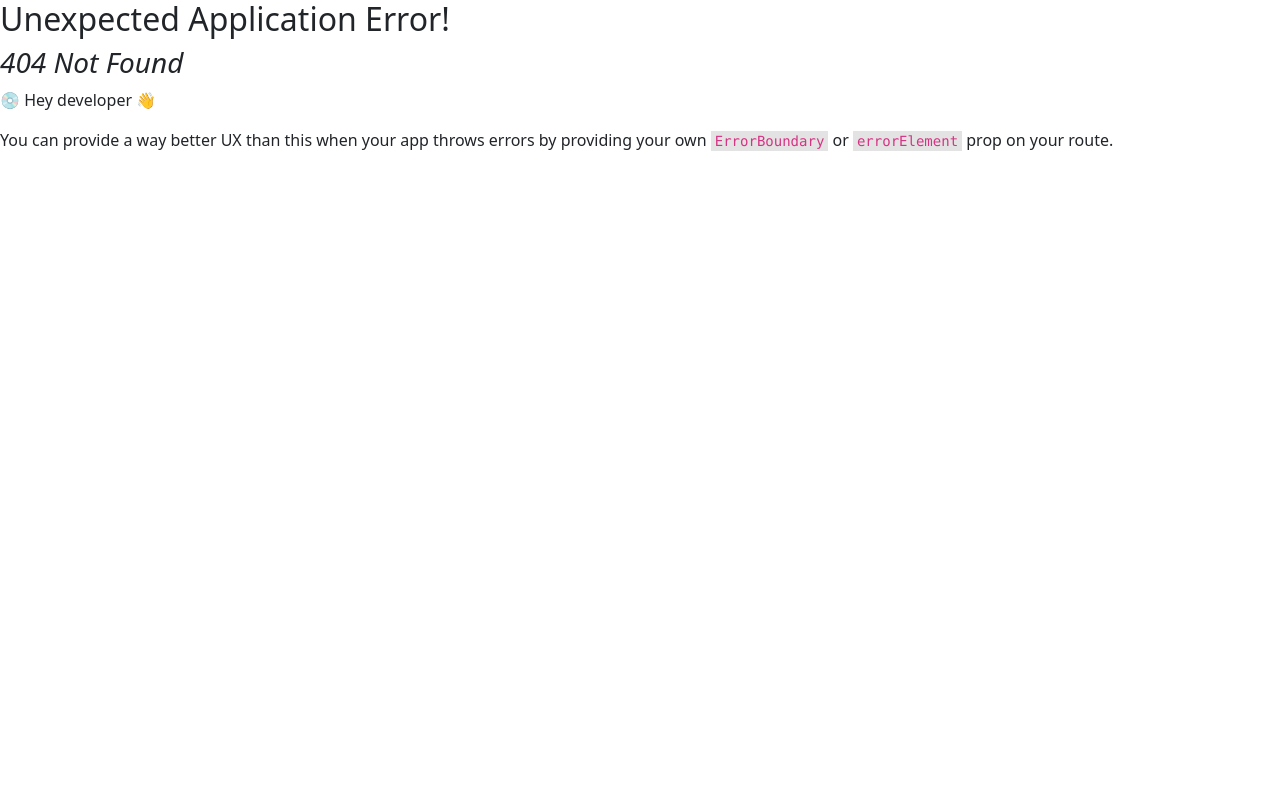
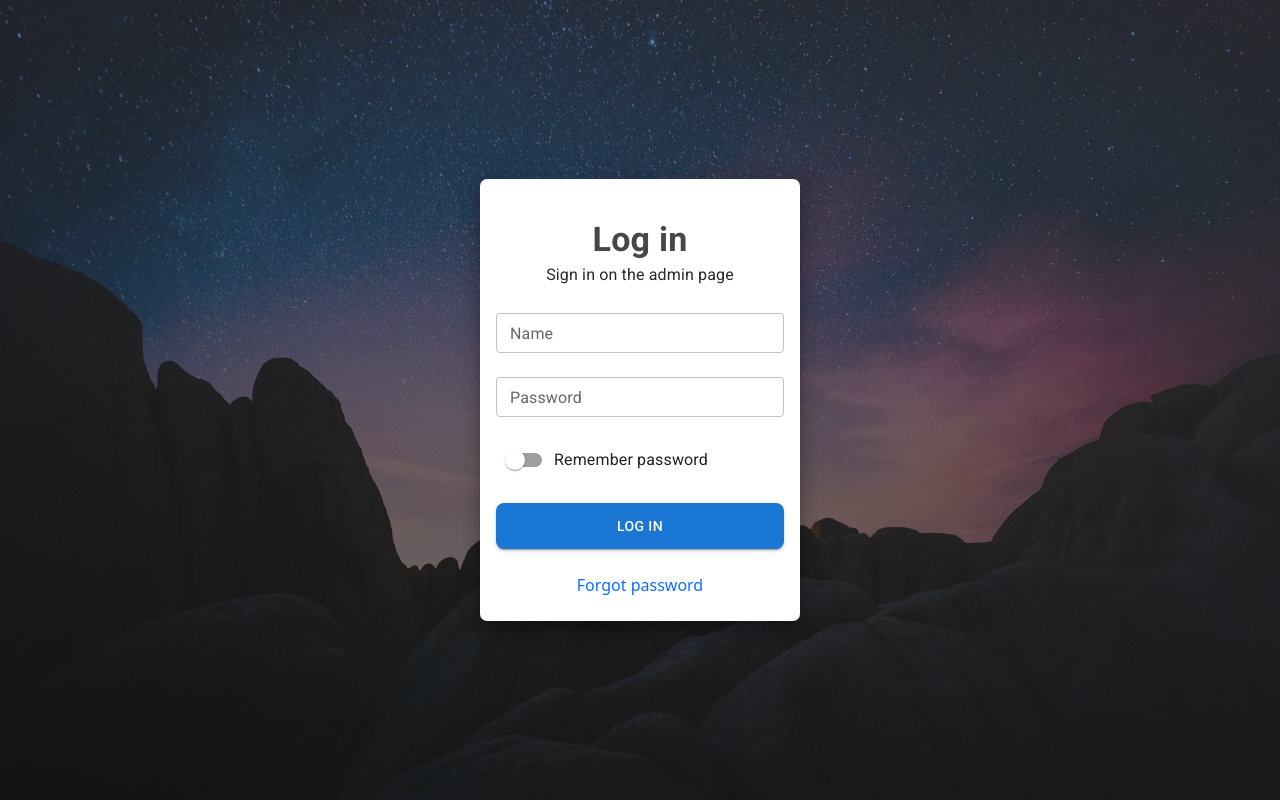
Before and after one commit to longphu753951/eCommercialAdmin, a React (Create React App) app: page / in a window 1280 px wide. Before the commit this address had no page. Built offline with nearby package versions, Linux system fonts and the light colour scheme.

Commit message:
update package

```diff
--- a/package.json
+++ b/package.json
@@ -30,7 +30,7 @@
     "react-pro-sidebar": "^0.7.1",
     "react-redux": "^8.0.2",
     "react-redux-firebase": "^3.11.0",
-    "react-router-dom": "^6.4.0",
+    "react-router-dom": "^6.3.0",
     "react-scripts": "5.0.1",
     "redux-persist": "^6.0.0",
     "redux-saga-routines": "^3.2.3",
--- a/src/routes/routes.tsx
+++ b/src/routes/routes.tsx
@@ -10,7 +10,7 @@ import Login from '../pages/Login';
 const RoutesContainer = createBrowserRouter(
   createRoutesFromElements(
     <>
-      <Route path="/login" element={<Login />} />
+      <Route path="/" element={<Login />} />
       <Route path="/admin" element={<Admin />}>
         <Route index element={<Dashboard />} />
         <Route
```
Also changed, not shown: 1 other file (tests, documents, lock files or other folders).
